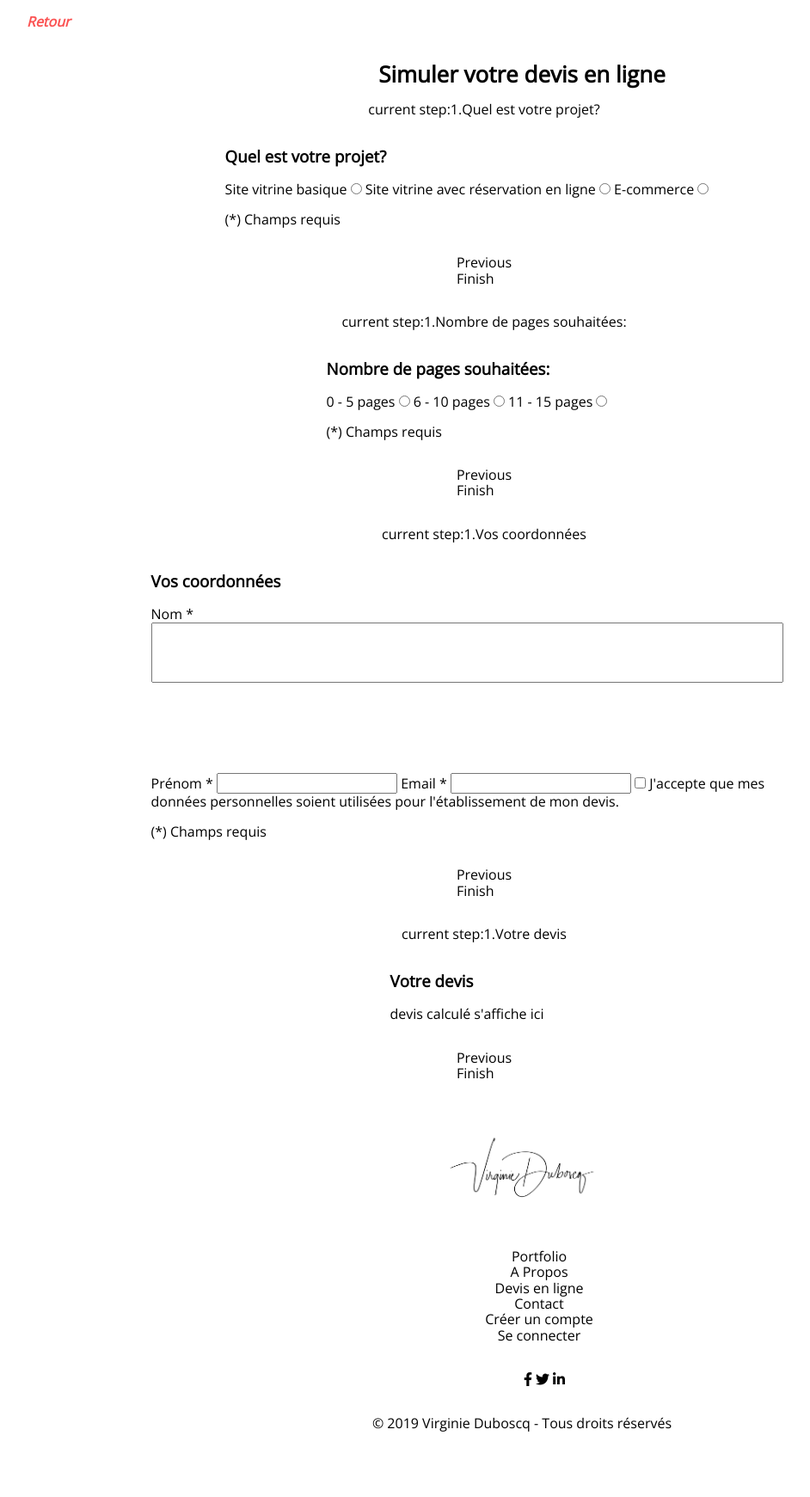
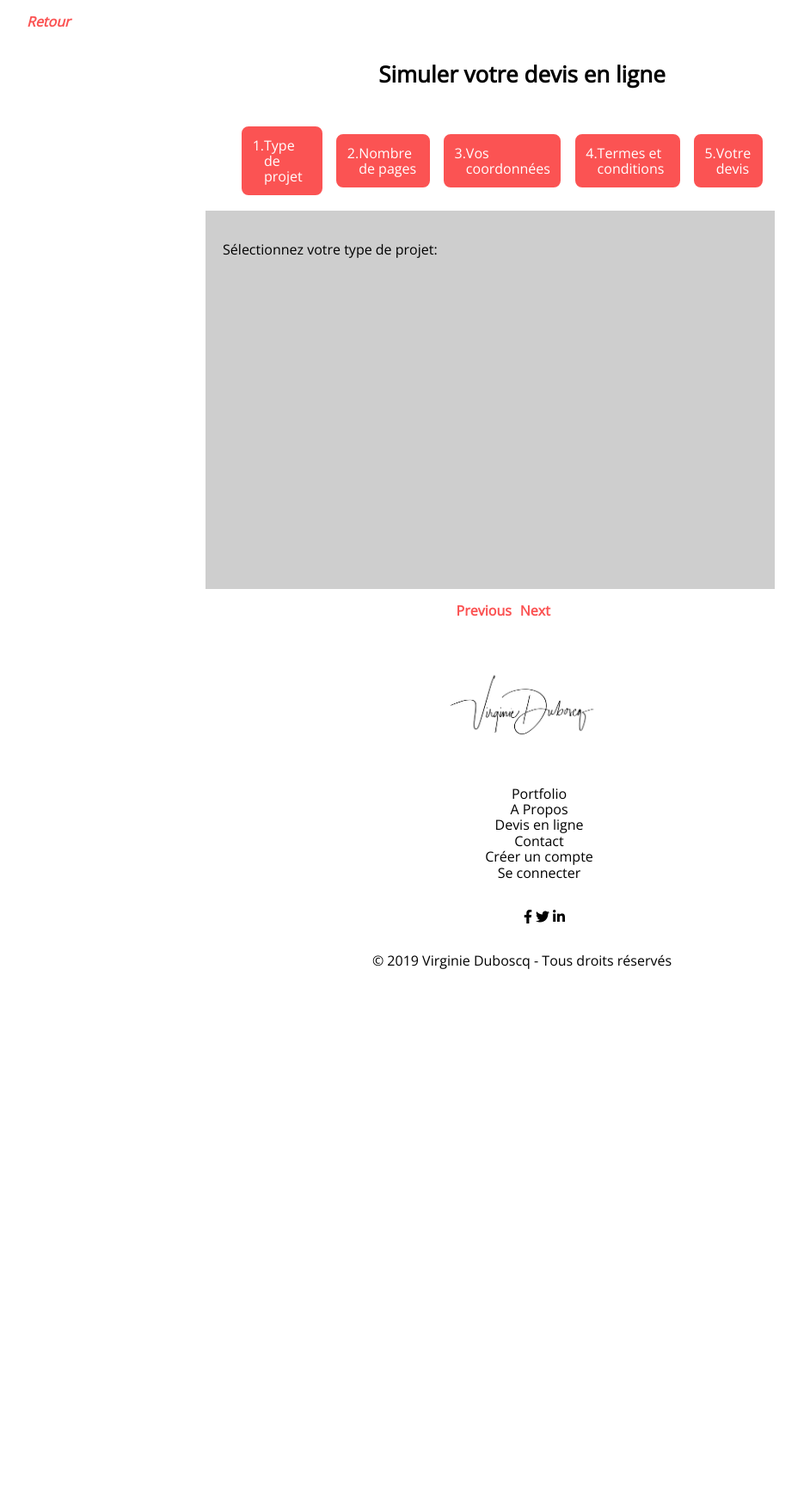
Before and after one commit to mentzelia/projet_5, a PHP site: page /view/frontend/quotationView.php in a window 1280 px wide. Shown: the part 229-1970 px from the top of the page at 86% size, without its empty margins (33-975 px from the left). After the commit the page ends 1356 px from the top, so only its background shows below. Run offline with PHP 8.4, Linux system fonts and the light colour scheme; data that the repository does not hold is empty; some libraries are stand-ins or nearby versions.

Commit message:
ajout des steps du devis + mise en forme css 1ere version

```diff
--- a/public/css/style.css
+++ b/public/css/style.css
@@ -7,38 +7,38 @@ body {
 
 }
 
-header, h1, a, .logoHeader, .logoFooter, .header-nav ul, main, .text-section, .image-section, .about-section, figcaption, .portrait, .contact-form, #cform, footer, .footer-nav ul, .social-icons, .project-section, .thumbnails, .actions, .actions ul li, .new-project, .edit-project, .edit-actions, .edit-icons, .return, .register-form, .register-form form, .login-form, .login-form form, .new-project form, .edit-project form, #quotation-form, #quotation-form section, .allSections {
+header, h1, a, .logoHeader, .logoFooter, .header-nav ul, main, .text-section, .image-section, .about-section, figcaption, .portrait, .contact-form, #cform, footer, .footer-nav ul, .social-icons, .project-section, .thumbnails, .actions-backend, .actions-backend ul li, .new-project, .edit-project, .edit-actions, .edit-icons, .return, .register-form, .register-form form, .login-form, .login-form form, .new-project form, .edit-project form, .allSections {
 
     display: flex;
 
 }
 
-main, .portrait, .actions, .new-project, .edit-project, .edit-actions, .return, .register-form, .register-form form, .login-form, .login-form form, .new-project form, .edit-project form, #quotation-form section, .allSections {
+main, .portrait, .actions-backend, .new-project, .edit-project, .edit-actions, .return, .register-form, .register-form form, .login-form, .login-form form, .new-project form, .edit-project form, .allSections {
 
     flex-direction: column;
 
 }
 
-header, h1 a, .header-nav ul, .text-section, .image-section, .about-section, .contact-form , .project-section, .thumbnails, figcaption, footer, .footer-nav ul, #quotation-form {
+header, h1 a, .header-nav ul, .text-section, .image-section, .about-section, .contact-form , .project-section, .thumbnails, figcaption, footer, .footer-nav ul {
 
     flex-flow: column nowrap;
 
 }
 
-main, .portrait, .actions, .new-project, .edit-project, .edit-actions, .return, .register-form, .register-form form, .login-form, .login-form form, .new-project form, .edit-project form, header, h1 a, .header-nav ul, .text-section, .image-section, .about-section, .contact-form , .project-section, .thumbnails, figcaption, footer, .footer-nav ul, #quotation-form, #quotation-form section, .allSections {
+main, .portrait, .actions-backend, .new-project, .edit-project, .edit-actions, .return, .register-form, .register-form form, .login-form, .login-form form, .new-project form, .edit-project form, header, h1 a, .header-nav ul, .text-section, .image-section, .about-section, .contact-form , .project-section, .thumbnails, figcaption, footer, .footer-nav ul, .allSections {
 
     justify-content: center;
 
 }
 
-.social-icons, .actions ul li, .edit-icons {
+.social-icons, .actions-backend ul li, .edit-icons {
 
     flex-flow: row nowrap;
     justify-content: space-between;
 
 }
 
-header, h1 a, .header-nav ul, .text-section, .image-section, .about-section, .contact-form , .project-section, .thumbnails, figcaption, footer, .footer-nav ul, main, .portrait, .actions, .new-project, .edit-project, .edit-actions, .return, .register-form, .register-form form, .login-form, .login-form form, #quotation-form, #quotation-form section, .contact-form, #map, .allSections {
+header, h1 a, .header-nav ul, .text-section, .image-section, .about-section, .contact-form , .project-section, .thumbnails, figcaption, footer, .footer-nav ul, main, .portrait, .actions-backend, .new-project, .edit-project, .edit-actions, .return, .register-form, .register-form form, .login-form, .login-form form, .contact-form, #map, .allSections {
 
     align-items: center;
 
@@ -61,13 +61,13 @@ header, h1 a, .header-nav ul, .text-section, .image-section, .about-section, .co
 
 }
 
-.back, .return, .text-section, .image-section, .about-section, #map, .contact-form, .thumbnails img, #quotation-form, .project-section {
+.back, .return, .text-section, .image-section, .about-section, #map, .contact-form, .thumbnails img, .project-section {
 
     width: 90%;
 
 }
 
-.logoHeader, #quotation-form section {
+.logoHeader {
 
     width: 60%;
 }
@@ -118,7 +118,7 @@ header, h1 a, .header-nav ul, .text-section, .image-section, .about-section, .co
     background-color: rgb(251, 83, 83);
     border: solid 2px rgb(251, 83, 83);
     border-radius: 35px;
-    color: white;
+    color: rgb(255, 255, 255);
     margin-top: 2%;
     padding: 1% 0%;
 
@@ -218,7 +218,7 @@ figcaption, footer, .copy-right {
 
     margin: 1%;
     padding: 2%;
-    border: solid 1px white;
+    border: solid 1px rgb(255, 255, 255);
 
 }
 
@@ -394,3 +394,87 @@ figcaption, footer, .copy-right, h2, .back, .edit-actions p, .online-link, .onli
     margin: 0% 20%;
     color: rgb(251, 83, 83);
 }
+
+div.steps.clearfix, div.steps.clearfix ul {
+
+    display: flex;
+    flex-flow: row nowrap;
+    justify-content: flex-start;
+    align-items: center;
+
+}
+
+div.actions.clearfix, div.actions.clearfix ul {
+    display: flex;
+    flex-flow: row nowrap;
+    justify-content: center;
+    align-items: center;
+}
+
+div.actions.clearfix ul li {
+
+    margin-right: 10%;
+
+}
+
+div.actions.clearfix ul li a {
+
+    font-weight: bolder;
+    color: rgb(251, 83, 83);
+
+}
+
+div.steps.clearfix ul li.first.current, div.steps.clearfix ul li.disabled, div.steps.clearfix ul li.disabled.last, div.steps.clearfix ul li.done, div.steps.clearfix ul li.current {
+
+    margin-top: 2%;
+    margin-right: 2%;
+    padding: 2%;
+    border: solid 2px rgb(255, 255, 255);
+    border-radius: 10px;
+
+}
+
+div.steps.clearfix ul li.first.current, div.steps.clearfix ul li.disabled, div.steps.clearfix ul li.disabled.last, div.steps.clearfix ul li.current {
+
+    background-color: rgb(251, 83, 83);
+
+}
+
+li.done {
+
+    background-color: rgb(206, 206, 206);
+
+}
+
+div.steps.clearfix ul li.first.current a, div.steps.clearfix ul li.disabled a, div.steps.clearfix ul li.disabled.last a {
+
+    color: rgb(255, 255, 255);
+}
+
+span.current-info.audible {
+
+    display: none;
+}
+
+div.content.clearfix {
+
+    padding: 3%;
+    height: 400px;
+    background-color: rgb(206, 206, 206);
+}
+
+
+#quotation-form {
+
+    display: flex;
+    flex-direction: column;
+    justify-content: center;
+    align-items: stretch;
+    margin-top: 2%;
+    width: 90%;
+}
+div.content.clearfix h3 {
+
+    display: none;
+
+}
--- a/public/js/quotationForm.js
+++ b/public/js/quotationForm.js
@@ -1,21 +1,6 @@
-var form = $("#quotation-form");
-
-form.children("section").steps({
+$("#quotation-form").steps({
     headerTag: "h3",
-    bodyTag: "div",
+    bodyTag: "section",
     transitionEffect: "slideLeft",
-    onStepChanging: function (event, currentIndex, newIndex)
-    {
-        form.validate().settings.ignore = ":disabled,:hidden";
-        return form.valid();
-    },
-    onFinishing: function (event, currentIndex)
-    {
-        form.validate().settings.ignore = ":disabled";
-        return form.valid();
-    },
-    onFinished: function (event, currentIndex)
-    {
-        alert("Formulaire envoyé!");
-    }
+    autoFocus: true
 });
--- a/view/backend/dashboardView.php
+++ b/view/backend/dashboardView.php
@@ -12,7 +12,7 @@ ob_start();
     <h2>Bienvenue sur votre tableau de bord!</h2><br />
 
 
-    <div class="actions">
+    <div class="actions-backend">
 
         <h3>Que voulez-vous faire?</h3>
 
--- a/view/frontend/quotationView.php
+++ b/view/frontend/quotationView.php
@@ -14,75 +14,40 @@ ob_start();
 
     <h2>Simuler votre devis en ligne</h2>
 
-    <form id="quotation-form" action="#">
+    <div id="quotation-form">
 
-        <section>
-
-            <h3>Quel est votre projet?</h3>
-
-            <div>
-
-                <label for="showcaseBasic">Site vitrine basique</label>
-                <input id="showcaseBasic" name="showcaseBasic" type="radio" class="required">
-                <label for="showcaseAppointment">Site vitrine avec réservation en ligne</label>
-                <input id="showcaseAppointment" name="showcaseAppointment" type="radio" class="required">
-                <label for="ecommerce">E-commerce</label>
-                <input id="ecommerce" name="ecommerce" type="radio" class="required">
-                <p>(*) Champs requis</p>
-
-            </div>
+        <h3>Type de projet</h3>
+            <section>
+                <p>Sélectionnez votre type de projet:</p>
         </section>
 
-        <section>
+        <h3>Nombre de pages</h3>
+            <section>
+                <p>Sélectionnez le nombre de pages dont vous pensez avoir besoin: </p>
+            </section>
 
-            <h3>Nombre de pages souhaitées:</h3>
-
-            <div>
-
-                <label for="max5">0 - 5 pages</label>
-                <input id="max5" name="max5" type="radio" class="required">
-                <label for="max10">6 - 10 pages</label>
-                <input id="max10" name="max10" type="radio" class="required">
-                <label for="max15">11 - 15 pages</label>
-                <input id="max15" name="max15" type="radio" class="required">
-                <p>(*) Champs requis</p>
-
-            </div>
-
+        <h3>Vos coordonnées</h3>
+            <section>
+                <p>Veuillez renseigner vos coordonnées:</p>
         </section>
 
-        <section>
+        <h3>Termes et conditions</h3>
+            <section>
+                <p>Veuillez accepter les conditions de traitement des données</p>
+            </section>
 
-            <h3>Vos coordonnées</h3>
+        <h3>Votre devis</h3>
+            <section>
+                <p>Voici la simulation de votre devis (sous réserve de modification ultérieure):</p>
+            </section>
 
-            <div>
 
-                <label for="name">Nom *</label>
-                <input id="name" name="name" type="text" class="required">
-                <label for="firstName">Prénom *</label>
-                <input id="firstName" name="firstName" type="text" class="required">
-                <label for="email">Email *</label>
-                <input id="email" name="email" type="text" class="required email">
-                <input id="acceptTerms" name="acceptTerms" type="checkbox" class="required"> <label for="acceptTerms">J'accepte que mes données personnelles soient utilisées pour l'établissement de mon devis.</label>
-                <p>(*) Champs requis</p>
+    </div>
 
-            </div>
 
-        </section>
 
-        <section>
 
-            <h3>Votre devis</h3>
 
-            <div>
-
-                <p>devis calculé s'affiche ici</p>
-
-            </div>
-
-        </section>
-
-</form>
 
 
 
```
